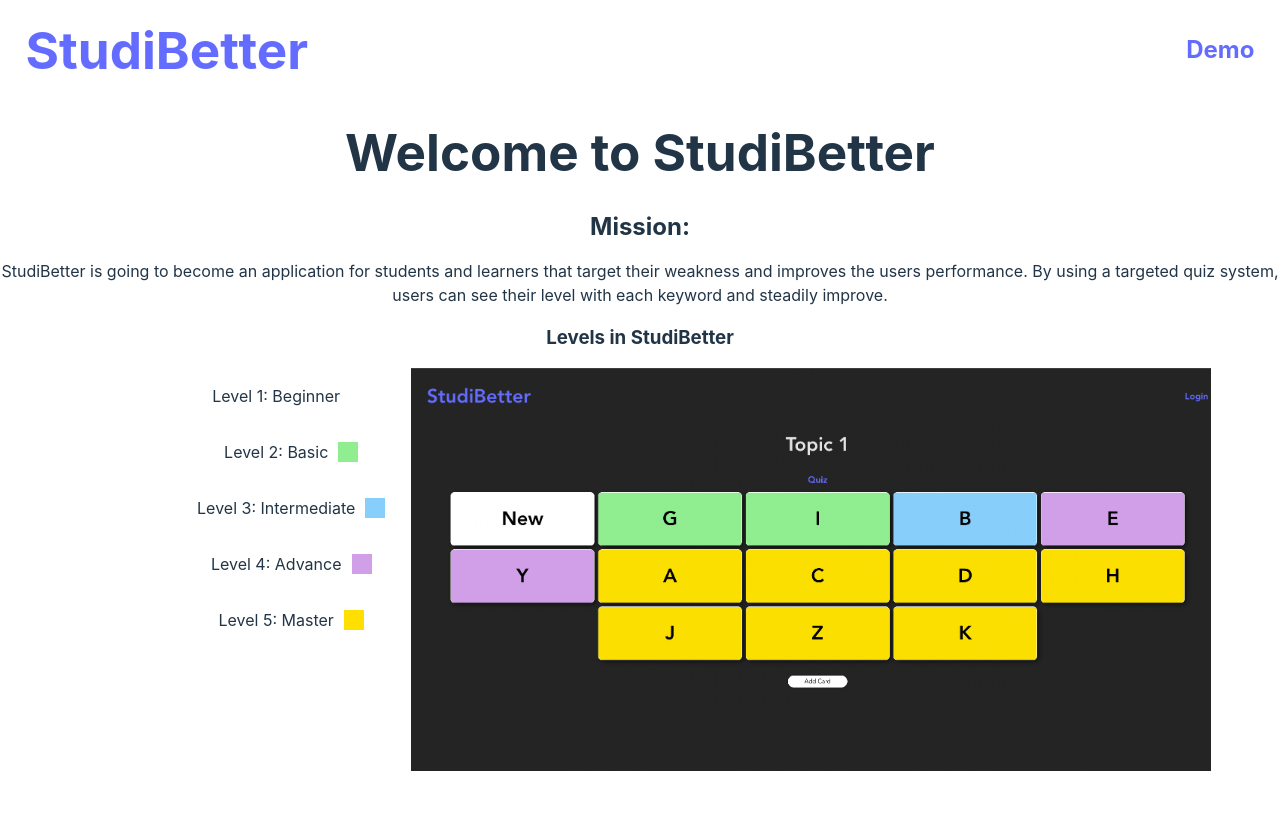
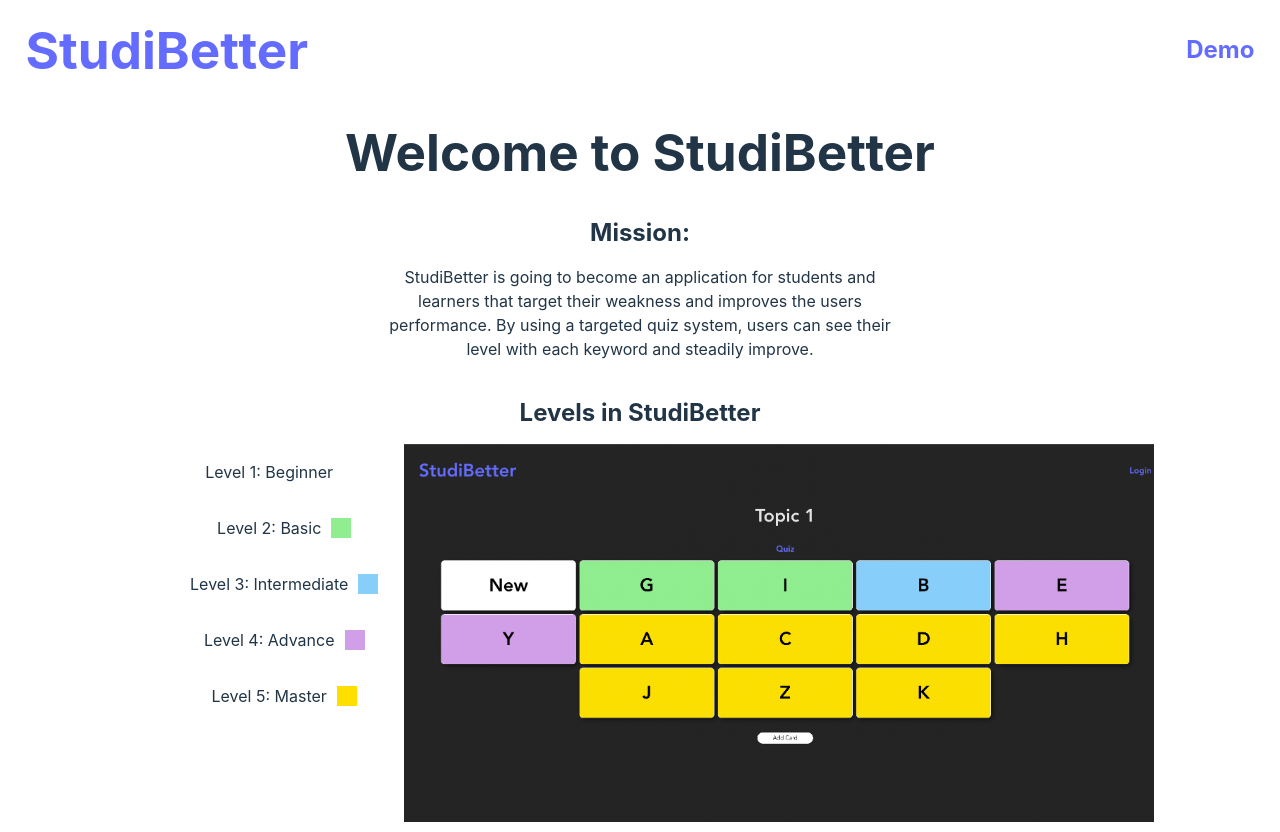
Before and after one commit to raylu15742cs/studibetter2.0, a React (Vite) app in the folder client/: page /demo in a window 1280 px wide. Before the commit the page ends 800 px from the top, so only its background shows below. Built offline with nearby package versions, Linux system fonts and the light colour scheme.

Commit message:
update sizing for demo

```diff
--- a/client/src/App.css
+++ b/client/src/App.css
@@ -139,10 +139,16 @@ input {
 .addPopup:hover{
   background-color: #E1D9D1;
 }
+.missionStatement {
+  margin: 0 30vw;
+}
+.levels {
+  margin-top: 5vh;
+}
 .levelsandimage {
   display: flex;
   justify-content: center;
-  margin-left: 10vw;
+  margin-left: 5vw;
   gap: 2vw;
 }
 .boxes {
--- a/client/src/Demo.tsx
+++ b/client/src/Demo.tsx
@@ -8,9 +8,9 @@ const Demo = () => {
         <Header />
         <div>
             <h1>Welcome to StudiBetter</h1>
-            <h2>Mission:</h2>
-            <p>StudiBetter is going to become an application for students and learners that target their weakness and improves the users performance. By using a targeted quiz system, users can see their level with each keyword and steadily improve.</p>
-            <h3>Levels in StudiBetter</h3>
+            <h2 className='levels'>Mission:</h2>
+            <p className='missionStatement'>StudiBetter is going to become an application for students and learners that target their weakness and improves the users performance. By using a targeted quiz system, users can see their level with each keyword and steadily improve.</p>
+            <h2 className='levels'>Levels in StudiBetter</h2>
             <div className='levelsandimage'>
                 <div>
                     <div className='boxes'>
@@ -34,7 +34,7 @@ const Demo = () => {
                         <div className='status4 box'></div>
                     </div>
                 </div>
-                <img src={studibetterimg} style={{width: 800}}/>
+                <img src={studibetterimg} style={{width: 750}}/>
 
             </div>
         </div>
```
